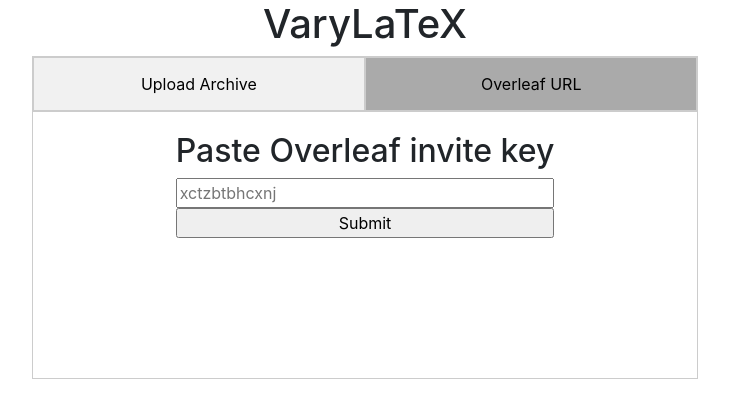
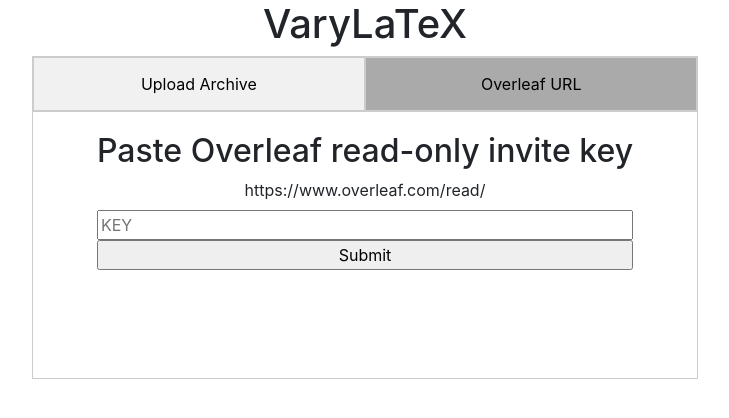
Before and after one commit to diverse-project/varylatex, a Flask app: page / in a window 1280 px wide, after a click on "Overleaf URL". Shown: the top 418 px of the page, without its empty margins (275-1004 px from the left). Run offline with Flask 2, Linux system fonts and the light colour scheme; some libraries are stand-ins or nearby versions.

Commit message:
Added indications for the overleaf key

```diff
--- a/vary/templates/index.html
+++ b/vary/templates/index.html
@@ -22,8 +22,9 @@
 
 <div id="overleafDiv" class="tab-content">
     <form method="POST" action="/import_overleaf">
-        <h2>Paste Overleaf invite key</h2>
-        <input type="text" name="key" placeholder="xctzbtbhcxnj">
+        <h2>Paste Overleaf read-only invite key</h2>
+        <label for="key">https://www.overleaf.com/read/</label>
+        <input type="text" name="key" id="key" placeholder="KEY">
         <input type="submit" name="Import">
     </form>
 </div>
```
